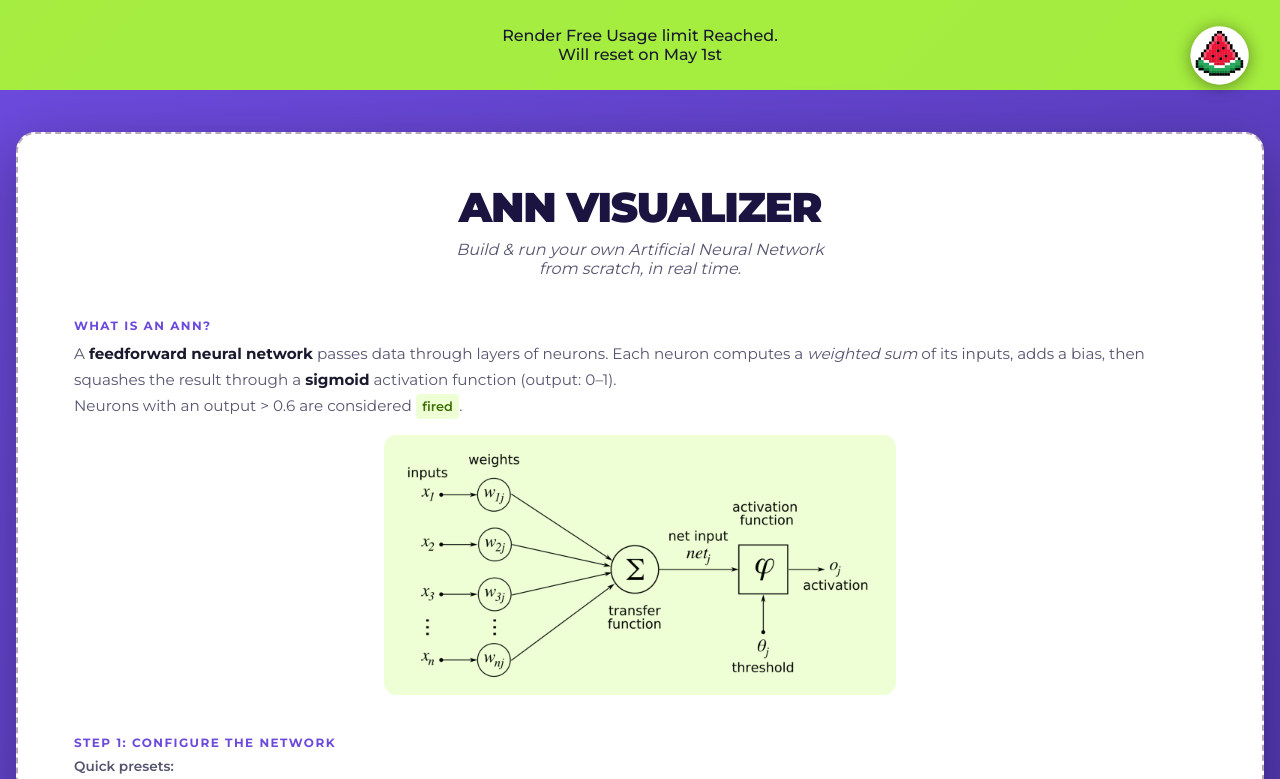
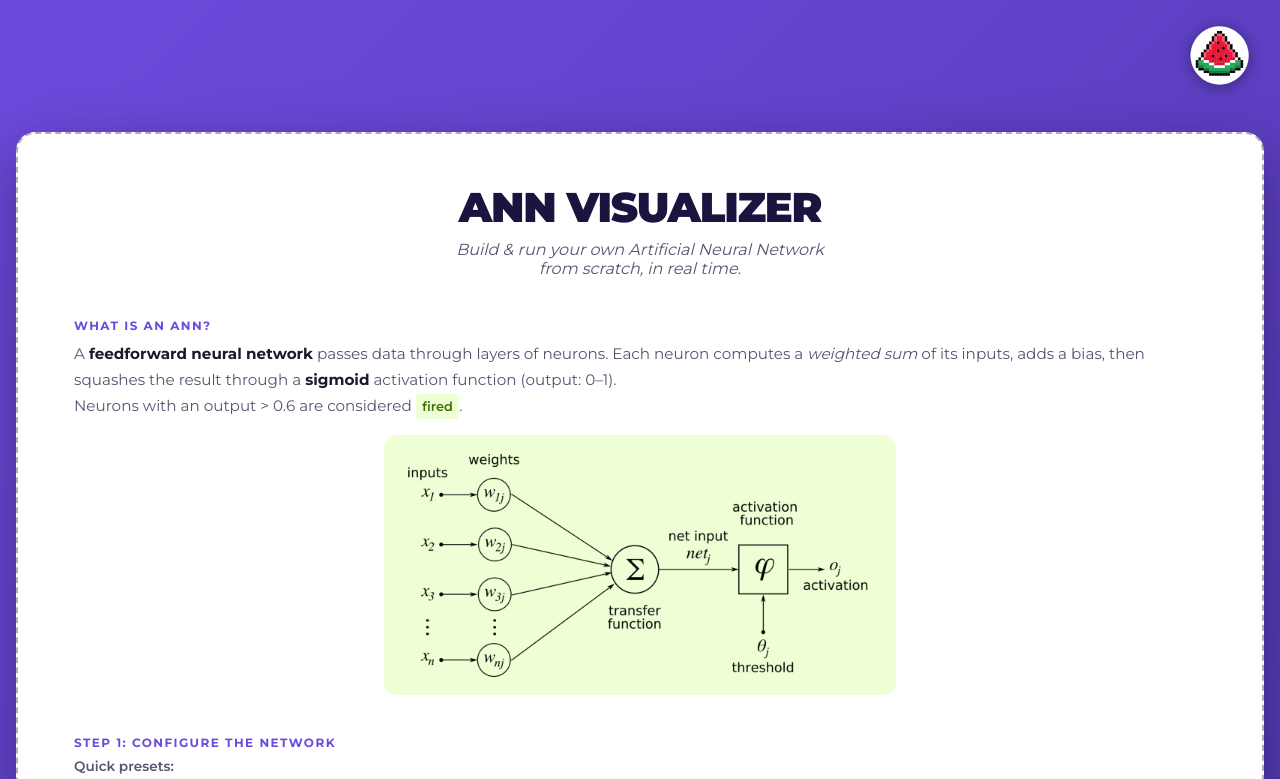
Before and after one commit to paboyi/0034-1---Portfolio-Ver.-ANN---Forward-Neural-Network-Visualization, a plain HTML site: page frontend/src/index.html in a window 1280 px wide. Shown: the top 779 px of the page. Drawn offline with Linux system fonts and the light colour scheme.

Commit message:
header notice removed

```diff
--- a/frontend/src/index.html
+++ b/frontend/src/index.html
@@ -20,12 +20,12 @@
 
 
     <!--  Header Notice  -->
-    <div class="renderNotice">
-        <!-- <span class="greet">Hello,</span> <br/>  -->
+    <!-- <div class="renderNotice">
+        <span class="greet">Hello,</span> <br/>
         <span>
           Render Free Usage limit Reached.  <br /> Will reset on May 1st
         </span>
-    </div>
+    </div> -->
 
 
     <!--  Main container  -->
```
Also changed, not shown: README.md.
